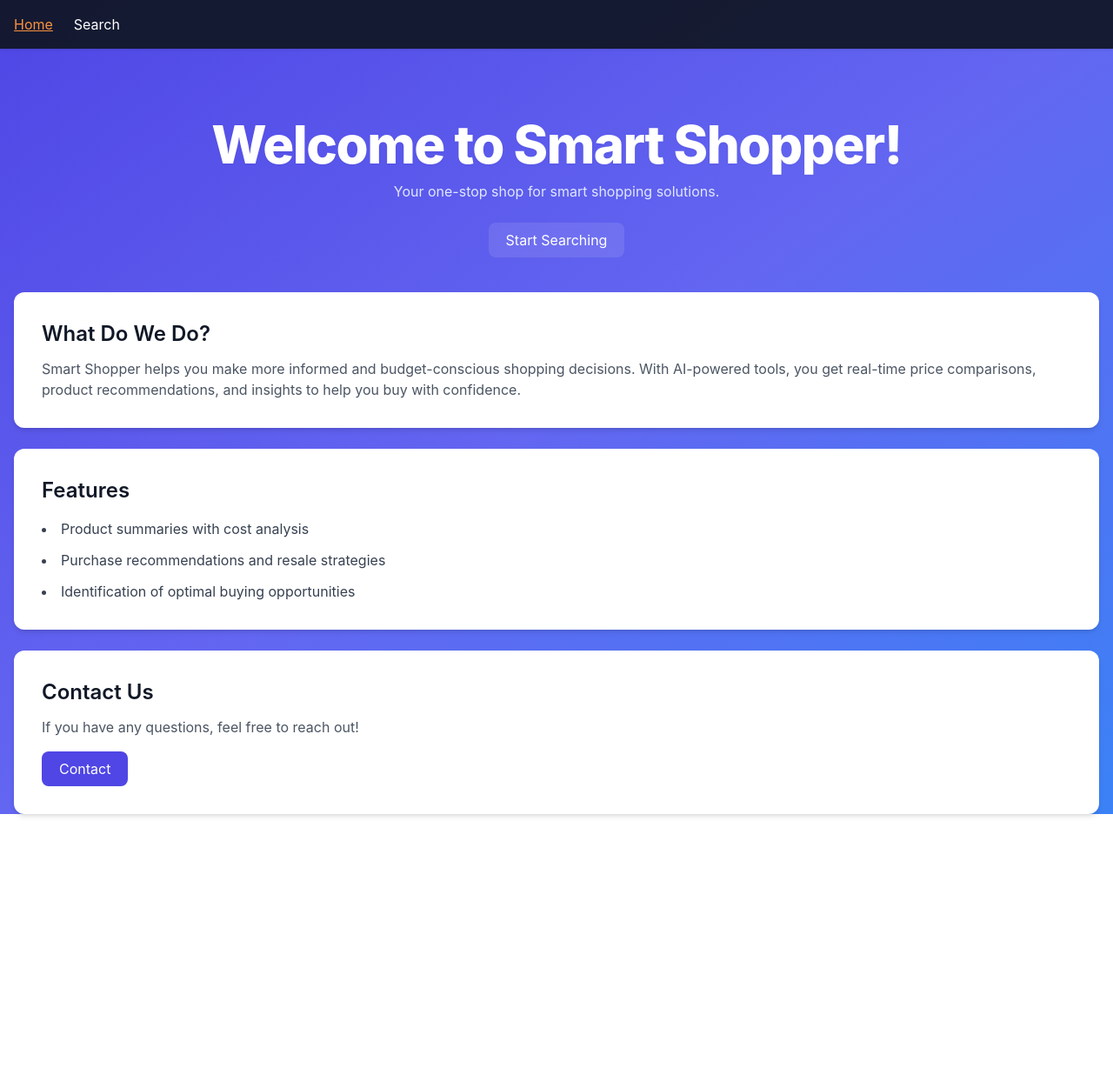
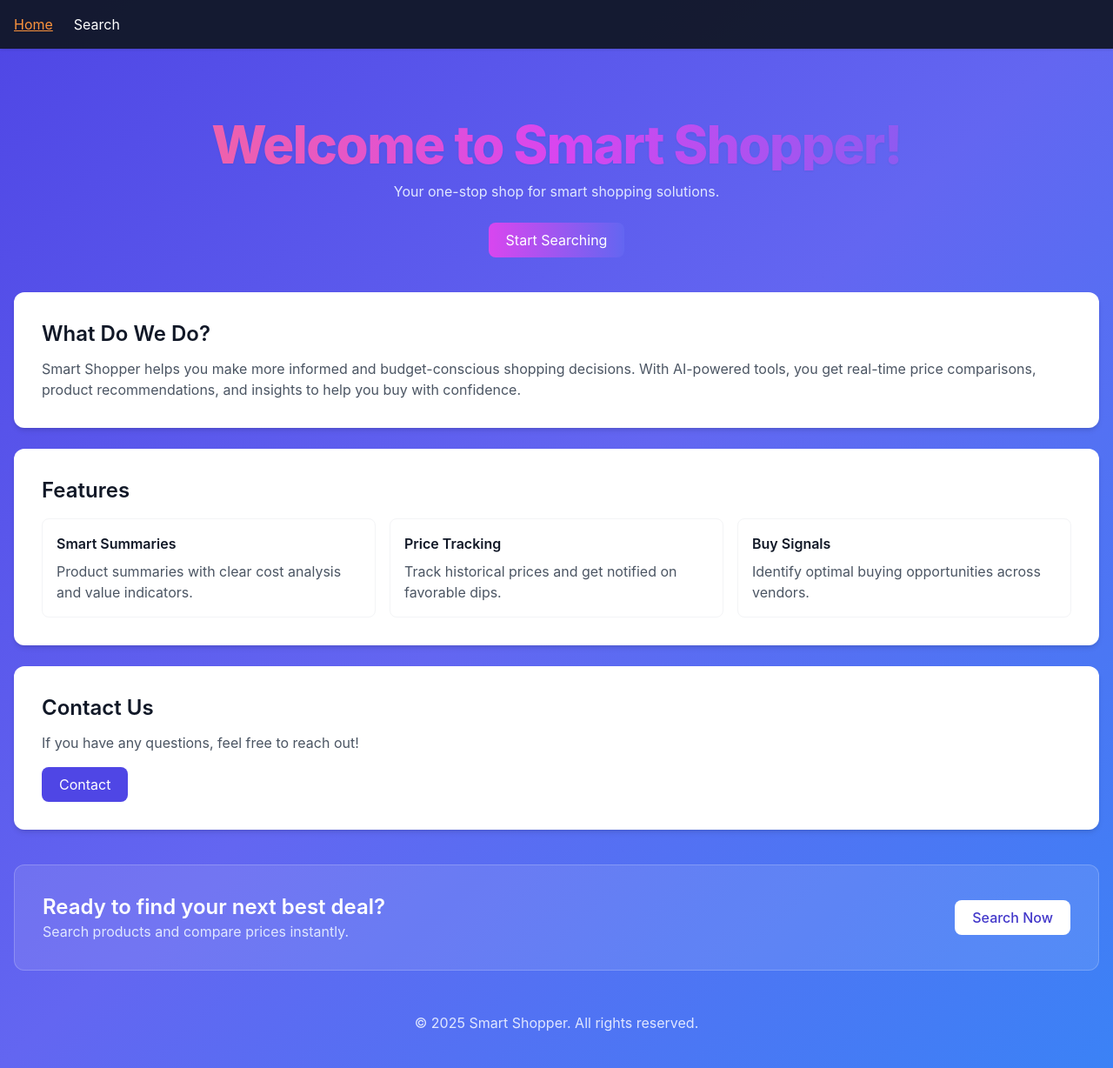
Before and after one commit to jadengong/lplhackarama2025, a React (Create React App) app: page /landing in a window 1280 px wide. Shown: the whole page at 87% size. Before the commit the page ends 976 px from the top, so only its background shows below. Built offline with nearby package versions, Linux system fonts and the light colour scheme.

Commit message:
Add multi-color gradients to Landing, Home, Results

```diff
--- a/src/components/HomePage.js
+++ b/src/components/HomePage.js
@@ -74,7 +74,7 @@ const HomePage = () => {
   };
 
   return (
-    <div className="home-container bg-gradient-to-r from-indigo-600 to-blue-500 min-h-screen pt-20">
+    <div className="home-container bg-gradient-to-br from-sky-500 via-indigo-600 to-fuchsia-600 min-h-screen pt-20">
       <header className="landing-header container">
         <h1>SmartShopper</h1>
         <p className="text-gray-200 max-w-xl mx-auto">Empowering your shopping with data-driven insights.</p>
--- a/src/components/LandingPage.js
+++ b/src/components/LandingPage.js
@@ -7,14 +7,14 @@ function LandingPage() {
       <div className="container">
         {/* Hero Section */}
         <section className="text-center py-10">
-          <h1 className="text-white text-4xl md:text-6xl font-extrabold tracking-tight drop-shadow-sm">
+          <h1 className="text-4xl md:text-6xl font-extrabold tracking-tight drop-shadow-sm bg-gradient-to-r from-rose-400 via-fuchsia-500 to-indigo-500 bg-clip-text text-transparent">
             Welcome to Smart Shopper!
           </h1>
           <p className="text-indigo-100 mt-3 max-w-2xl mx-auto">
             Your one-stop shop for smart shopping solutions.
           </p>
           <div className="mt-6">
-            <a href="/" className="inline-block rounded-lg bg-white/10 px-5 py-2 text-white backdrop-blur hover:bg-white/20 transition">
+            <a href="/" className="inline-block rounded-lg bg-gradient-to-r from-fuchsia-500 to-indigo-500 px-5 py-2 text-white hover:from-fuchsia-600 hover:to-indigo-600 transition">
               Start Searching
             </a>
           </div>
@@ -30,14 +30,25 @@ function LandingPage() {
           </p>
         </section>
 
+
+
         {/* Features Section */}
         <section className="bg-white rounded-xl shadow-md p-6 md:p-8 mb-6">
-          <h2 className="text-2xl font-semibold text-gray-900">Features</h2>
-          <ul className="mt-4 grid gap-3 text-gray-700 list-disc list-inside">
-            <li>Product summaries with cost analysis</li>
-            <li>Purchase recommendations and resale strategies</li>
-            <li>Identification of optimal buying opportunities</li>
-          </ul>
+          <h2 className="text-2xl font-semibold text-gray-900 mb-4">Features</h2>
+          <div className="grid grid-cols-1 md:grid-cols-3 gap-4">
+            <div className="rounded-lg border border-gray-100 p-4">
+              <h3 className="font-semibold text-gray-900">Smart Summaries</h3>
+              <p className="text-gray-600 mt-2">Product summaries with clear cost analysis and value indicators.</p>
+            </div>
+            <div className="rounded-lg border border-gray-100 p-4">
+              <h3 className="font-semibold text-gray-900">Price Tracking</h3>
+              <p className="text-gray-600 mt-2">Track historical prices and get notified on favorable dips.</p>
+            </div>
+            <div className="rounded-lg border border-gray-100 p-4">
+              <h3 className="font-semibold text-gray-900">Buy Signals</h3>
+              <p className="text-gray-600 mt-2">Identify optimal buying opportunities across vendors.</p>
+            </div>
+          </div>
         </section>
 
         {/* Contact Section */}
@@ -48,6 +59,20 @@ function LandingPage() {
             Contact
           </button>
         </section>
+
+        {/* CTA Banner */}
+        <section className="rounded-xl bg-white/10 border border-white/20 text-white p-6 md:p-8 mb-12 flex flex-col md:flex-row items-center justify-between gap-4">
+          <div>
+            <h3 className="text-2xl font-semibold">Ready to find your next best deal?</h3>
+            <p className="text-indigo-100">Search products and compare prices instantly.</p>
+          </div>
+          <a href="/" className="inline-block rounded-lg bg-white text-indigo-700 px-5 py-2 font-medium hover:bg-indigo-50 transition">Search Now</a>
+        </section>
+
+        {/* Footer */}
+        <footer className="text-center text-indigo-100 pb-10">
+          © {new Date().getFullYear()} Smart Shopper. All rights reserved.
+        </footer>
       </div>
     </div>
   );
--- a/src/components/SearchResultsPage.js
+++ b/src/components/SearchResultsPage.js
@@ -7,7 +7,7 @@ const SearchResultsPage = () => {
   const params = new URLSearchParams(location.search);
   const q = params.get('q');
   return (
-    <div className="search-results-page bg-gradient-to-r from-indigo-600 to-blue-500 min-h-screen pt-20">
+    <div className="search-results-page bg-gradient-to-br from-violet-600 via-purple-600 to-pink-600 min-h-screen pt-20">
       <header className="search-results-header container py-8">
         <h1 className="text-3xl md:text-4xl font-semibold">{q ? `Results for "${q}"` : 'Tatum 3 Basketball Shoes (FZ6598-103, White/Kinetic Green/Black)'}</h1>
       </header>
```
